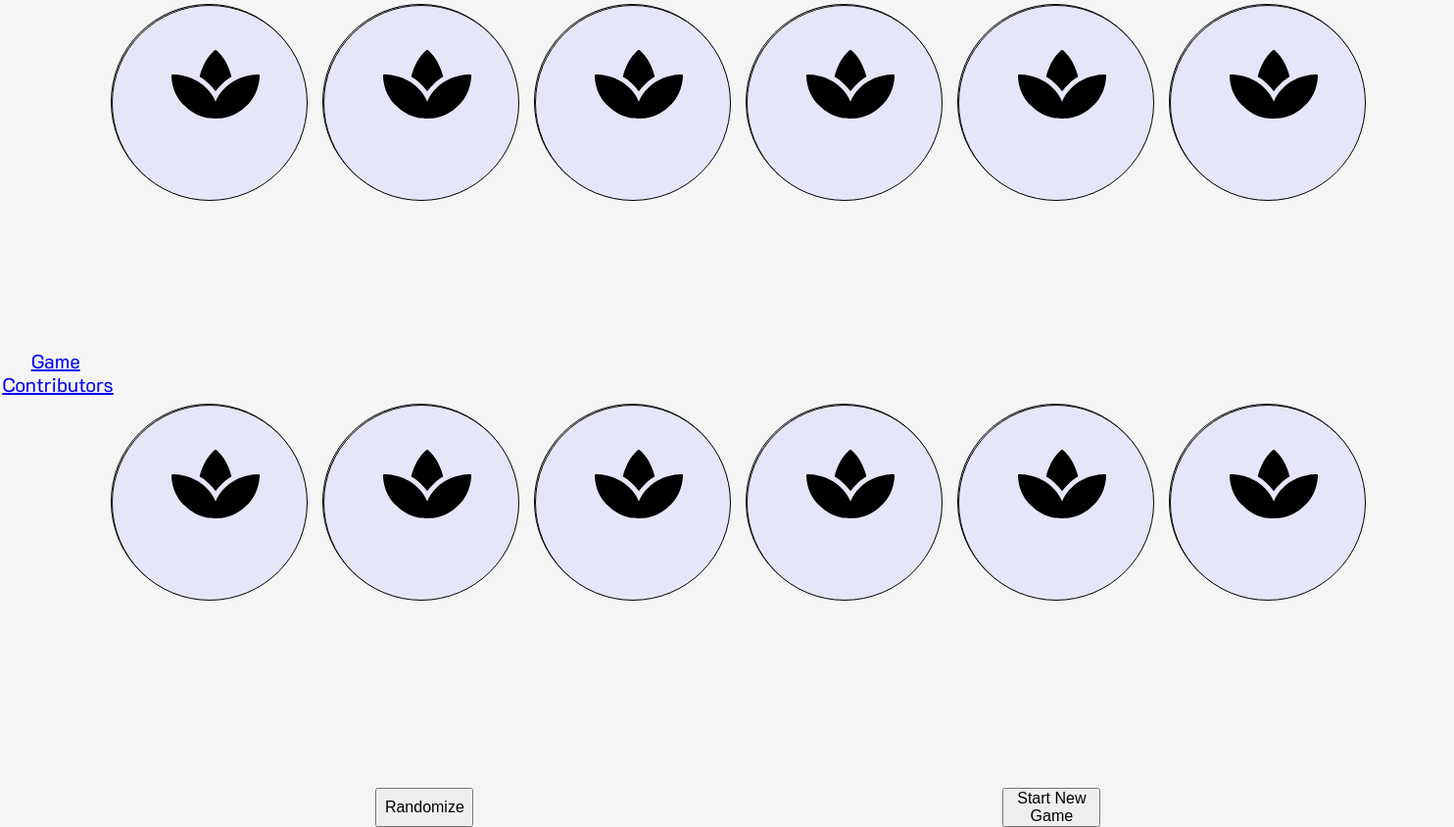
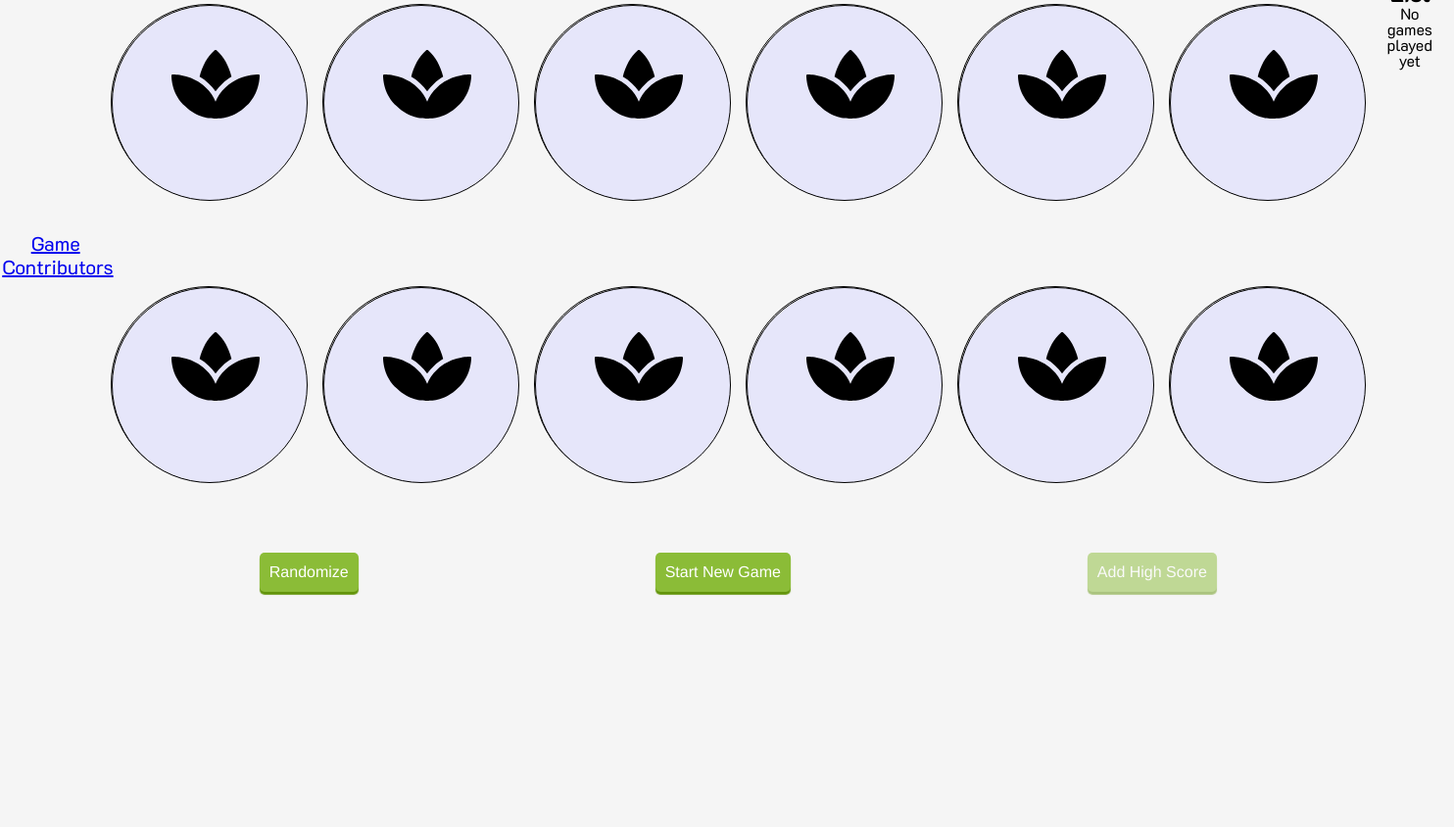
Before and after one commit to 3daddict/memory-match-react, a React app: page / in a window 1280 px wide. Shown: the part 80-924 px from the top of the page at 98% size, 1484 px wide, since content can reach past the window. After the commit the page ends 800 px from the top, so only its background shows below. Built offline with nearby package versions, Linux system fonts and the light colour scheme.

Commit message:
Add High Score List

```diff
--- a/src/assets/css/app.css
+++ b/src/assets/css/app.css
@@ -105,7 +105,7 @@ body {
 
 #gameArea {
   width: 100%;
-  height: 100vh;
+  height: 70vh;
 }
 
 .card {
@@ -129,14 +129,45 @@ body {
   justify-content: space-around;
 }
 
+#HighScoreList {
+  padding: 15px;
+}
+#HighScoreList ul {
+  padding-top: 20px;
+}
+
 .randomize-btn,
 .startGame-btn {
   display: block;
-  width: 100px;
   height: 40px;
   font-size: 16px;
   margin: auto;
   padding: auto;
+}
+
+button {
+  cursor: pointer;
+  color: #FFF;
+  background: #8bbc37;
+  -webkit-box-shadow: 0 3px 1px #64950d;
+     -moz-box-shadow: 0 3px 1px #64950d;
+          box-shadow: 0 3px 1px #64950d;
+
+  border: 0;
+  padding: 10px;
+  margin: 20px auto;
+  -webkit-border-radius: 5px;
+     -moz-border-radius: 5px;
+          border-radius: 5px;
+  display: block;
+  text-decoration: none;
+  text-align: center;
+  font-family: 'Helvetica Neue', Helvetica, Arial, sans-serif;
+  font-size: 1.2em;
+}
+button:disabled {
+  opacity: .5;
+  cursor: auto;
 }
 
 /*
--- a/src/components/app.js
+++ b/src/components/app.js
@@ -1,6 +1,7 @@
 import React, { Component } from "react";
 import "../assets/css/app.css";
 import Card from "./card";
+import HighScoreList from "./HighScoreList"
 import { library } from "@fortawesome/fontawesome-svg-core";
 import {
   faHeart,
@@ -38,14 +39,26 @@ class App extends Component {
       numberOfAttempts: 0,
       numberOfClicks: 0,
       gamesPlayed: 1,
-      accuracy: 0
+      accuracy: 0,
+      highScores: []
     };
     // console.log(this.state.cardRevealStates);
 
     this.handleClick = this.handleClick.bind(this);
     this.startNewGame = this.startNewGame.bind(this);
     this.addNumberOfClicks = this.addNumberOfClicks.bind(this);
+    this._addHighScore = this._addHighScore.bind(this);
   }
+
+
+  _addHighScore() {
+    this.setState({
+      highScores: [...this.state.highScores, this.state.numberOfAttempts].sort()
+    })
+    this.startNewGame()
+  }
+
+  _render
   render() {
     const { numberOfAttempts, gamesPlayed, accuracy } = this.state;
     return (
@@ -66,6 +79,7 @@ class App extends Component {
           <h1 id="numberOfAttempts">
             {this.state.numberOfAttempts} - Attempts
           </h1>
+
           <div className="gamecomplete">
             <p id="gc" />
           </div>
@@ -81,11 +95,16 @@ class App extends Component {
             <button className="startGame-btn" onClick={this.startNewGame}>
               Start New Game
             </button>
+            <button className="startGame-btn" onClick={this._addHighScore} disabled={this.state.cardRevealStates.length}>
+              Add High Score
+            </button>
           </div>
         </div>
+        <HighScoreList className="col-3" scores={this.state.highScores} />
       </div>
     );
   }
+
 
   hideCards(onSetState = () => {}) {
     setTimeout(() => {
@@ -159,7 +178,6 @@ class App extends Component {
     const { numberOfClicks } = this.state;
     const clicks = numberOfClicks + 1;
     const attempts = Math.floor(clicks / 2);
-
     this.setState({
       numberOfClicks: clicks,
       numberOfAttempts: attempts
@@ -219,8 +237,9 @@ class App extends Component {
     this.setState({
       cardRevealStates: new Array(this.cards.length).fill(false),
       gamesPlayed: gamesPlayed + 1,
+      accuracy: 0,
       numberOfAttempts: 0,
-      accuracy: 0
+      numberOfClicks: 0
     });
   }
 }
--- /dev/null
+++ b/src/components/highscorelist.js
@@ -0,0 +1,25 @@
+import React from 'react'
+
+export default function HighScoreList(props) {
+  const _renderScore = (score, key) => {
+    return <li key={key}>{`${score} attempts`}</li>
+  }
+
+  const _renderList = () => {
+    return props.scores.length ? (
+      <ul>
+        {props.scores.map(_renderScore)}
+      </ul>
+    ) : (
+      <p>No games played yet</p>
+    )
+
+  }
+
+  return (
+    <div id="HighScoreList">
+      <h2>High Score List</h2>
+      {_renderList()}
+    </div>
+  )
+}
```
